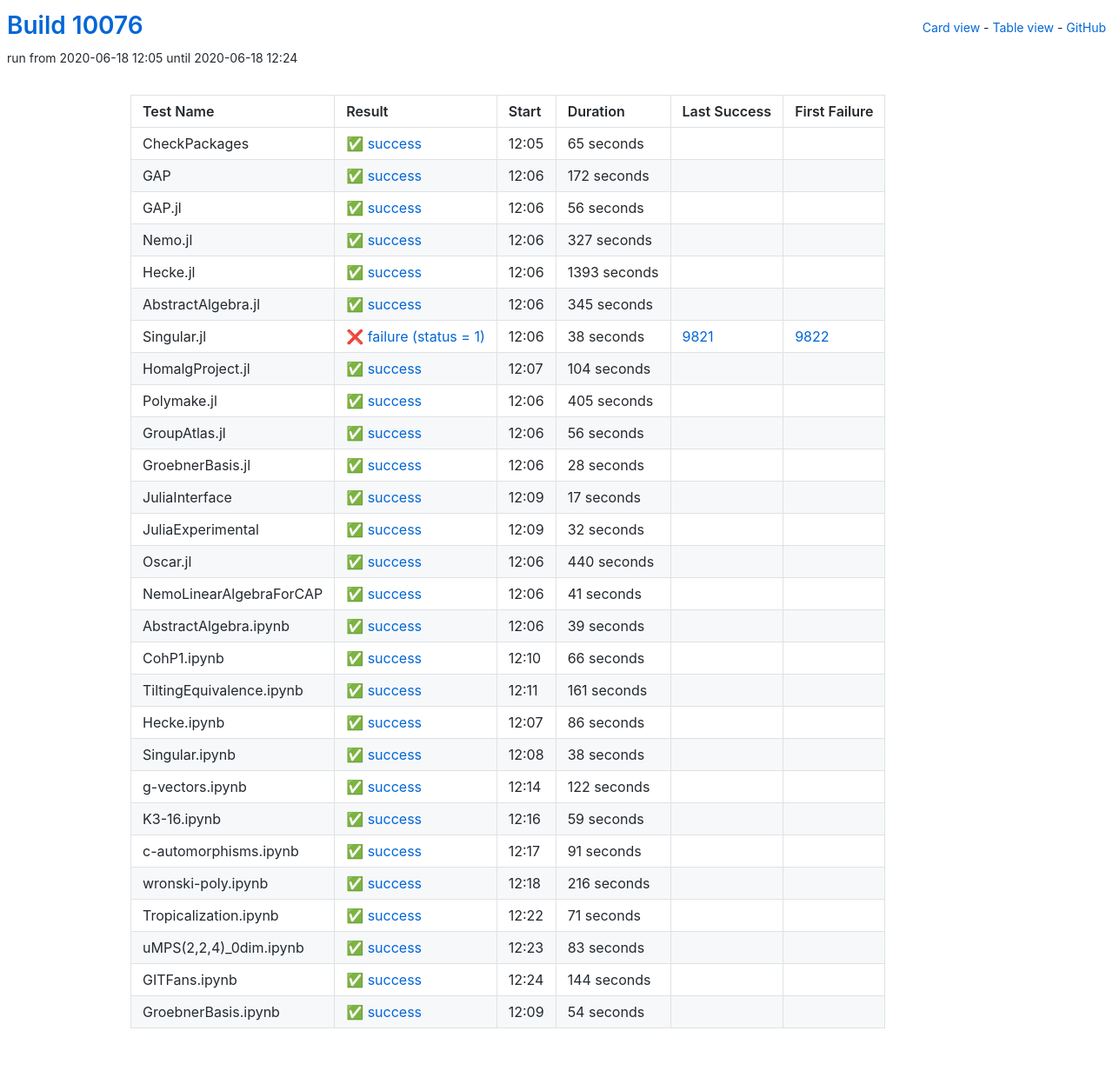
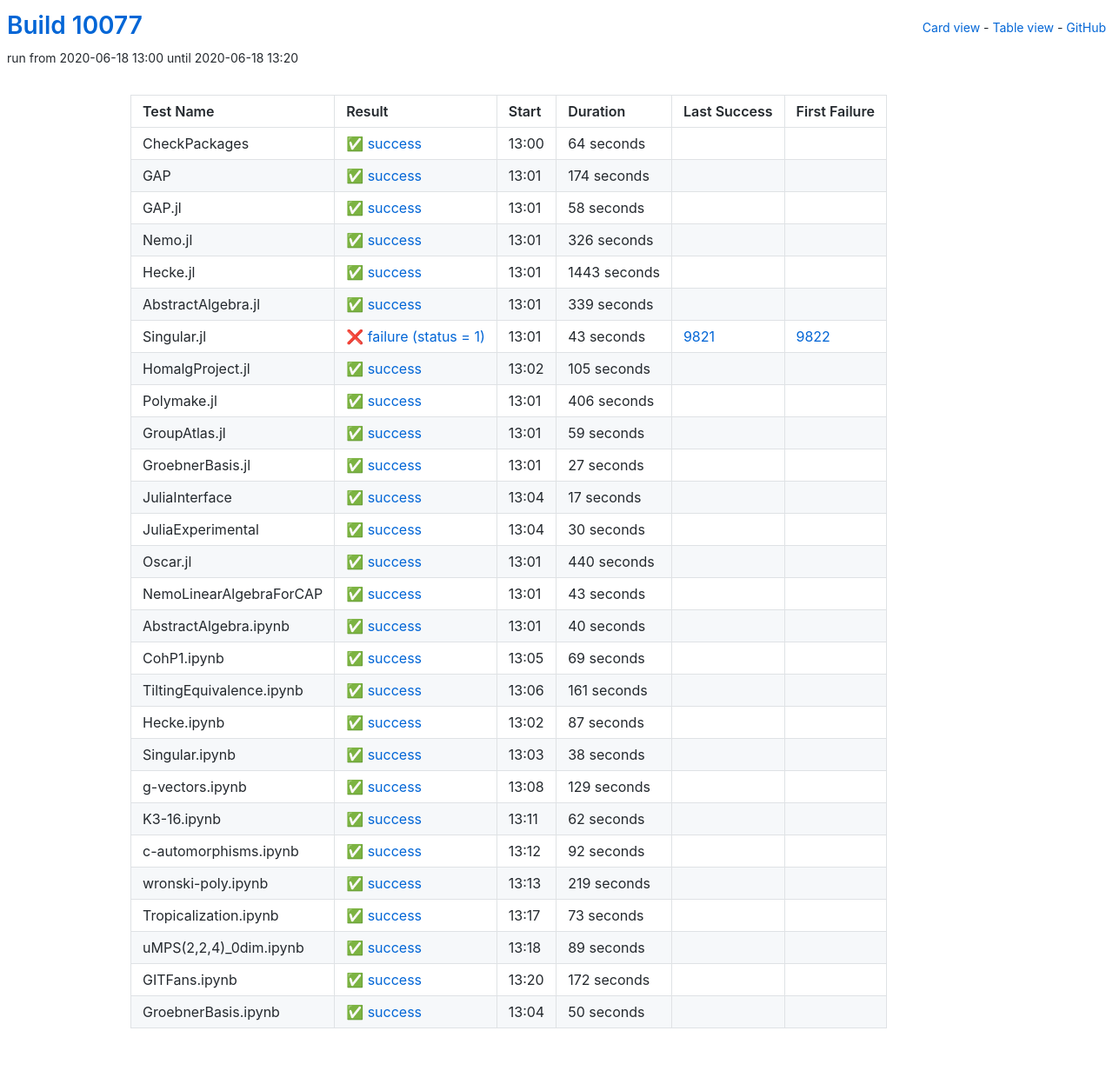
Before and after one commit to oscar-system/oscar-ci-status, a Jekyll site: the page built from table.html, in a window 1280 px wide. Shown: the whole page at 87% size. Built offline with Jekyll 4.4.1, drawn with Linux system fonts in a browser that asks for light colours.

Commit message:
Build #10077

```diff
--- a/_data/ci.yml
+++ b/_data/ci.yml
@@ -1,6 +1,6 @@
 ---
-build: 10076
-build_url: https://oscarci.mathematik.uni-kl.de/job/oscar/10076/
+build: 10077
+build_url: https://oscarci.mathematik.uni-kl.de/job/oscar/10077/
 job: oscar
 organization: oscar-system
 repo: oscar-ci-status
@@ -8,140 +8,140 @@
 tests:
 - name: CheckPackages
   id: checkpackages
-  log: https://oscarci.mathematik.uni-kl.de/job/oscar/10076/artifact/logs/build-10076/CheckPackages.log
-  start: 2020-06-18 12:05
+  log: https://oscarci.mathematik.uni-kl.de/job/oscar/10077/artifact/logs/build-10077/CheckPackages.log
+  start: 2020-06-18 13:00
   success: true
   exitcode: 0
   status: success
-  duration: 65
+  duration: 64
   last_success: false
   last_success_url:
   first_failure: false
   first_failure_url:
 - name: GAP
   id: gap
-  log: https://oscarci.mathematik.uni-kl.de/job/oscar/10076/artifact/logs/build-10076/GAP.log
-  start: 2020-06-18 12:06
+  log: https://oscarci.mathematik.uni-kl.de/job/oscar/10077/artifact/logs/build-10077/GAP.log
+  start: 2020-06-18 13:01
   success: true
   exitcode: 0
   status: success
-  duration: 172
+  duration: 174
   last_success: false
   last_success_url:
   first_failure: false
   first_failure_url:
 - name: GAP.jl
   id: gap-jl
-  log: https://oscarci.mathematik.uni-kl.de/job/oscar/10076/artifact/logs/build-10076/GAP.jl.log
-  start: 2020-06-18 12:06
+  log: https://oscarci.mathematik.uni-kl.de/job/oscar/10077/artifact/logs/build-10077/GAP.jl.log
+  start: 2020-06-18 13:01
   success: true
   exitcode: 0
   status: success
-  duration: 56
+  duration: 58
   last_success: false
   last_success_url:
   first_failure: false
   first_failure_url:
 - name: Nemo.jl
   id: nemo-jl
-  log: https://oscarci.mathematik.uni-kl.de/job/oscar/10076/artifact/logs/build-10076/Nemo.jl.log
-  start: 2020-06-18 12:06
+  log: https://oscarci.mathematik.uni-kl.de/job/oscar/10077/artifact/logs/build-10077/Nemo.jl.log
+  start: 2020-06-18 13:01
   success: true
   exitcode: 0
   status: success
-  duration: 327
+  duration: 326
   last_success: false
   last_success_url:
   first_failure: false
   first_failure_url:
 - name: Hecke.jl
   id: hecke-jl
-  log: https://oscarci.mathematik.uni-kl.de/job/oscar/10076/artifact/logs/build-10076/Hecke.jl.log
-  start: 2020-06-18 12:06
+  log: https://oscarci.mathematik.uni-kl.de/job/oscar/10077/artifact/logs/build-10077/Hecke.jl.log
+  start: 2020-06-18 13:01
   success: true
   exitcode: 0
   status: success
-  duration: 1393
+  duration: 1443
   last_success: false
   last_success_url:
   first_failure: false
   first_failure_url:
 - name: AbstractAlgebra.jl
   id: abstractalgebra-jl
-  log: https://oscarci.mathematik.uni-kl.de/job/oscar/10076/artifact/logs/build-10076/AbstractAlgebra.jl.log
-  start: 2020-06-18 12:06
+  log: https://oscarci.mathematik.uni-kl.de/job/oscar/10077/artifact/logs/build-10077/AbstractAlgebra.jl.log
+  start: 2020-06-18 13:01
   success: true
   exitcode: 0
   status: success
-  duration: 345
+  duration: 339
   last_success: false
   last_success_url:
   first_failure: false
   first_failure_url:
 - name: Singular.jl
   id: singular-jl
-  log: https://oscarci.mathematik.uni-kl.de/job/oscar/10076/artifact/logs/build-10076/Singular.jl.log
-  start: 2020-06-18 12:06
+  log: https://oscarci.mathematik.uni-kl.de/job/oscar/10077/artifact/logs/build-10077/Singular.jl.log
+  start: 2020-06-18 13:01
   success: false
   exitcode: 1
   status: failure
-  duration: 38
+  duration: 43
   last_success: 9821
   last_success_url: https://oscarci.mathematik.uni-kl.de/job/oscar/9821/
   first_failure: 9822
   first_failure_url: https://oscarci.mathematik.uni-kl.de/job/oscar/9822/
 - name: HomalgProject.jl
   id: homalgproject-jl
-  log: https://oscarci.mathematik.uni-kl.de/job/oscar/10076/artifact/logs/build-10076/HomalgProject.jl.log
-  start: 2020-06-18 12:07
+  log: https://oscarci.mathematik.uni-kl.de/job/oscar/10077/artifact/logs/build-10077/HomalgProject.jl.log
+  start: 2020-06-18 13:02
   success: true
   exitcode: 0
   status: success
-  duration: 104
+  duration: 105
   last_success: false
   last_success_url:
   first_failure: false
   first_failure_url:
 - name: Polymake.jl
   id: polymake-jl
-  log: https://oscarci.mathematik.uni-kl.de/job/oscar/10076/artifact/logs/build-10076/Polymake.jl.log
-  start: 2020-06-18 12:06
+  log: https://oscarci.mathematik.uni-kl.de/job/oscar/10077/artifact/logs/build-10077/Polymake.jl.log
+  start: 2020-06-18 13:01
   success: true
   exitcode: 0
   status: success
-  duration: 405
+  duration: 406
   last_success: false
   last_success_url:
   first_failure: false
   first_failure_url:
 - name: GroupAtlas.jl
   id: groupatlas-jl
-  log: https://oscarci.mathematik.uni-kl.de/job/oscar/10076/artifact/logs/build-10076/GroupAtlas.jl.log
-  start: 2020-06-18 12:06
+  log: https://oscarci.mathematik.uni-kl.de/job/oscar/10077/artifact/logs/build-10077/GroupAtlas.jl.log
+  start: 2020-06-18 13:01
   success: true
   exitcode: 0
   status: success
-  duration: 56
+  duration: 59
   last_success: false
   last_success_url:
   first_failure: false
   first_failure_url:
 - name: GroebnerBasis.jl
   id: groebnerbasis-jl
-  log: https://oscarci.mathematik.uni-kl.de/job/oscar/10076/artifact/logs/build-10076/GroebnerBasis.jl.log
-  start: 2020-06-18 12:06
+  log: https://oscarci.mathematik.uni-kl.de/job/oscar/10077/artifact/logs/build-10077/GroebnerBasis.jl.log
+  start: 2020-06-18 13:01
   success: true
   exitcode: 0
   status: success
-  duration: 28
+  duration: 27
   last_success: false
   last_success_url:
   first_failure: false
   first_failure_url:
 - name: JuliaInterface
   id: juliainterface
-  log: https://oscarci.mathematik.uni-kl.de/job/oscar/10076/artifact/logs/build-10076/JuliaInterface.log
-  start: 2020-06-18 12:09
+  log: https://oscarci.mathematik.uni-kl.de/job/oscar/10077/artifact/logs/build-10077/JuliaInterface.log
+  start: 2020-06-18 13:04
   success: true
   exitcode: 0
   status: success
@@ -152,20 +152,20 @@
   first_failure_url:
 - name: JuliaExperimental
   id: juliaexperimental
-  log: https://oscarci.mathematik.uni-kl.de/job/oscar/10076/artifact/logs/build-10076/JuliaExperimental.log
-  start: 2020-06-18 12:09
+  log: https://oscarci.mathematik.uni-kl.de/job/oscar/10077/artifact/logs/build-10077/JuliaExperimental.log
+  start: 2020-06-18 13:04
   success: true
   exitcode: 0
   status: success
-  duration: 32
+  duration: 30
   last_success: false
   last_success_url:
   first_failure: false
   first_failure_url:
 - name: Oscar.jl
   id: oscar-jl
-  log: https://oscarci.mathematik.uni-kl.de/job/oscar/10076/artifact/logs/build-10076/Oscar.jl.log
-  start: 2020-06-18 12:06
+  log: https://oscarci.mathematik.uni-kl.de/job/oscar/10077/artifact/logs/build-10077/Oscar.jl.log
+  start: 2020-06-18 13:01
   success: true
   exitcode: 0
   status: success
@@ -176,44 +176,44 @@
   first_failure_url:
 - name: NemoLinearAlgebraForCAP
   id: nemolinearalgebraforcap
-  log: https://oscarci.mathematik.uni-kl.de/job/oscar/10076/artifact/logs/build-10076/NemoLinearAlgebraForCAP.log
-  start: 2020-06-18 12:06
+  log: https://oscarci.mathematik.uni-kl.de/job/oscar/10077/artifact/logs/build-10077/NemoLinearAlgebraForCAP.log
+  start: 2020-06-18 13:01
   success: true
   exitcode: 0
   status: success
-  duration: 41
+  duration: 43
   last_success: false
   last_success_url:
   first_failure: false
   first_failure_url:
 - name: AbstractAlgebra.ipynb
   id: abstractalgebra-ipynb
-  log: https://oscarci.mathematik.uni-kl.de/job/oscar/10076/artifact/logs/build-10076/AbstractAlgebra.ipynb.log
-  start: 2020-06-18 12:06
+  log: https://oscarci.mathematik.uni-kl.de/job/oscar/10077/artifact/logs/build-10077/AbstractAlgebra.ipynb.log
+  start: 2020-06-18 13:01
   success: true
   exitcode: 0
   status: success
-  duration: 39
+  duration: 40
   last_success: false
   last_success_url:
   first_failure: false
   first_failure_url:
 - name: CohP1.ipynb
   id: cohp1-ipynb
-  log: https://oscarci.mathematik.uni-kl.de/job/oscar/10076/artifact/logs/build-10076/CohP1.ipynb.log
-  start: 2020-06-18 12:10
+  log: https://oscarci.mathematik.uni-kl.de/job/oscar/10077/artifact/logs/build-10077/CohP1.ipynb.log
+  start: 2020-06-18 13:05
   success: true
   exitcode: 0
   status: success
-  duration: 66
+  duration: 69
   last_success: false
   last_success_url:
   first_failure: false
   first_failure_url:
 - name: TiltingEquivalence.ipynb
   id: tiltingequivalence-ipynb
-  log: https://oscarci.mathematik.uni-kl.de/job/oscar/10076/artifact/logs/build-10076/TiltingEquivalence.ipynb.log
-  start: 2020-06-18 12:11
+  log: https://oscarci.mathematik.uni-kl.de/job/oscar/10077/artifact/logs/build-10077/TiltingEquivalence.ipynb.log
+  start: 2020-06-18 13:06
   success: true
   exitcode: 0
   status: success
@@ -224,20 +224,20 @@
   first_failure_url:
 - name: Hecke.ipynb
   id: hecke-ipynb
-  log: https://oscarci.mathematik.uni-kl.de/job/oscar/10076/artifact/logs/build-10076/Hecke.ipynb.log
-  start: 2020-06-18 12:07
+  log: https://oscarci.mathematik.uni-kl.de/job/oscar/10077/artifact/logs/build-10077/Hecke.ipynb.log
+  start: 2020-06-18 13:02
   success: true
   exitcode: 0
   status: success
-  duration: 86
+  duration: 87
   last_success: false
   last_success_url:
   first_failure: false
   first_failure_url:
 - name: Singular.ipynb
   id: singular-ipynb
-  log: https://oscarci.mathematik.uni-kl.de/job/oscar/10076/artifact/logs/build-10076/Singular.ipynb.log
-  start: 2020-06-18 12:08
+  log: https://oscarci.mathematik.uni-kl.de/job/oscar/10077/artifact/logs/build-10077/Singular.ipynb.log
+  start: 2020-06-18 13:03
   success: true
   exitcode: 0
   status: success
@@ -248,96 +248,96 @@
   first_failure_url:
 - name: g-vectors.ipynb
   id: g-vectors-ipynb
-  log: https://oscarci.mathematik.uni-kl.de/job/oscar/10076/artifact/logs/build-10076/g-vectors.ipynb.log
-  start: 2020-06-18 12:14
+  log: https://oscarci.mathematik.uni-kl.de/job/oscar/10077/artifact/logs/build-10077/g-vectors.ipynb.log
+  start: 2020-06-18 13:08
   success: true
   exitcode: 0
   status: success
-  duration: 122
+  duration: 129
   last_success: false
   last_success_url:
   first_failure: false
   first_failure_url:
 - name: K3-16.ipynb
   id: k3-16-ipynb
-  log: https://oscarci.mathematik.uni-kl.de/job/oscar/10076/artifact/logs/build-10076/K3-16.ipynb.log
-  start: 2020-06-18 12:16
+  log: https://oscarci.mathematik.uni-kl.de/job/oscar/10077/artifact/logs/build-10077/K3-16.ipynb.log
+  start: 2020-06-18 13:11
   success: true
   exitcode: 0
   status: success
-  duration: 59
+  duration: 62
   last_success: false
   last_success_url:
   first_failure: false
   first_failure_url:
 - name: c-automorphisms.ipynb
   id: c-automorphisms-ipynb
-  log: https://oscarci.mathematik.uni-kl.de/job/oscar/10076/artifact/logs/build-10076/c-automorphisms.ipynb.log
-  start: 2020-06-18 12:17
+  log: https://oscarci.mathematik.uni-kl.de/job/oscar/10077/artifact/logs/build-10077/c-automorphisms.ipynb.log
+  start: 2020-06-18 13:12
   success: true
   exitcode: 0
   status: success
-  duration: 91
+  duration: 92
   last_success: false
   last_success_url:
   first_failure: false
   first_failure_url:
 - name: wronski-poly.ipynb
   id: wronski-poly-ipynb
-  log: https://oscarci.mathematik.uni-kl.de/job/oscar/10076/artifact/logs/build-10076/wronski-poly.ipynb.log
-  start: 2020-06-18 12:18
+  log: https://oscarci.mathematik.uni-kl.de/job/oscar/10077/artifact/logs/build-10077/wronski-poly.ipynb.log
+  start: 2020-06-18 13:13
   success: true
   exitcode: 0
   status: success
-  duration: 216
+  duration: 219
   last_success: false
   last_success_url:
   first_failure: false
   first_failure_url:
 - name: Tropicalization.ipynb
   id: tropicalization-ipynb
-  log: https://oscarci.mathematik.uni-kl.de/job/oscar/10076/artifact/logs/build-10076/Tropicalization.ipynb.log
-  start: 2020-06-18 12:22
+  log: https://oscarci.mathematik.uni-kl.de/job/oscar/10077/artifact/logs/build-10077/Tropicalization.ipynb.log
+  start: 2020-06-18 13:17
   success: true
   exitcode: 0
   status: success
-  duration: 71
+  duration: 73
   last_success: false
   last_success_url:
   first_failure: false
   first_failure_url:
 - name: uMPS(2,2,4)_0dim.ipynb
   id: umps-2-2-4-0dim-ipynb
-  log: https://oscarci.mathematik.uni-kl.de/job/oscar/10076/artifact/logs/build-10076/uMPS-2-2-4-_0dim.ipynb.log
-  start: 2020-06-18 12:23
+  log: https://oscarci.mathematik.uni-kl.de/job/oscar/10077/artifact/logs/build-10077/uMPS-2-2-4-_0dim.ipynb.log
+  start: 2020-06-18 13:18
   success: true
   exitcode: 0
   status: success
-  duration: 83
+  duration: 89
   last_success: false
   last_success_url:
   first_failure: false
   first_failure_url:
 - name: GITFans.ipynb
   id: gitfans-ipynb
-  log: https://oscarci.mathematik.uni-kl.de/job/oscar/10076/artifact/logs/build-10076/GITFans.ipynb.log
-  start: 2020-06-18 12:24
+  log: https://oscarci.mathematik.uni-kl.de/job/oscar/10077/artifact/logs/build-10077/GITFans.ipynb.log
+  start: 2020-06-18 13:20
   success: true
   exitcode: 0
   status: success
-  duration: 144
+  duration: 172
   last_success: false
   last_success_url:
   first_failure: false
   first_failure_url:
 - name: GroebnerBasis.ipynb
   id: groebnerbasis-ipynb
-  log: https://oscarci.mathematik.uni-kl.de/job/oscar/10076/artifact/logs/build-10076/GroebnerBasis.ipynb.log
-  start: 2020-06-18 12:09
+  log: https://oscarci.mathematik.uni-kl.de/job/oscar/10077/artifact/logs/build-10077/GroebnerBasis.ipynb.log
+  start: 2020-06-18 13:04
   success: true
   exitcode: 0
   status: success
-  duration: 54
+  duration: 50
   last_success: false
   last_success_url:
   first_failure: false
```
Also changed, not shown: README.md.
